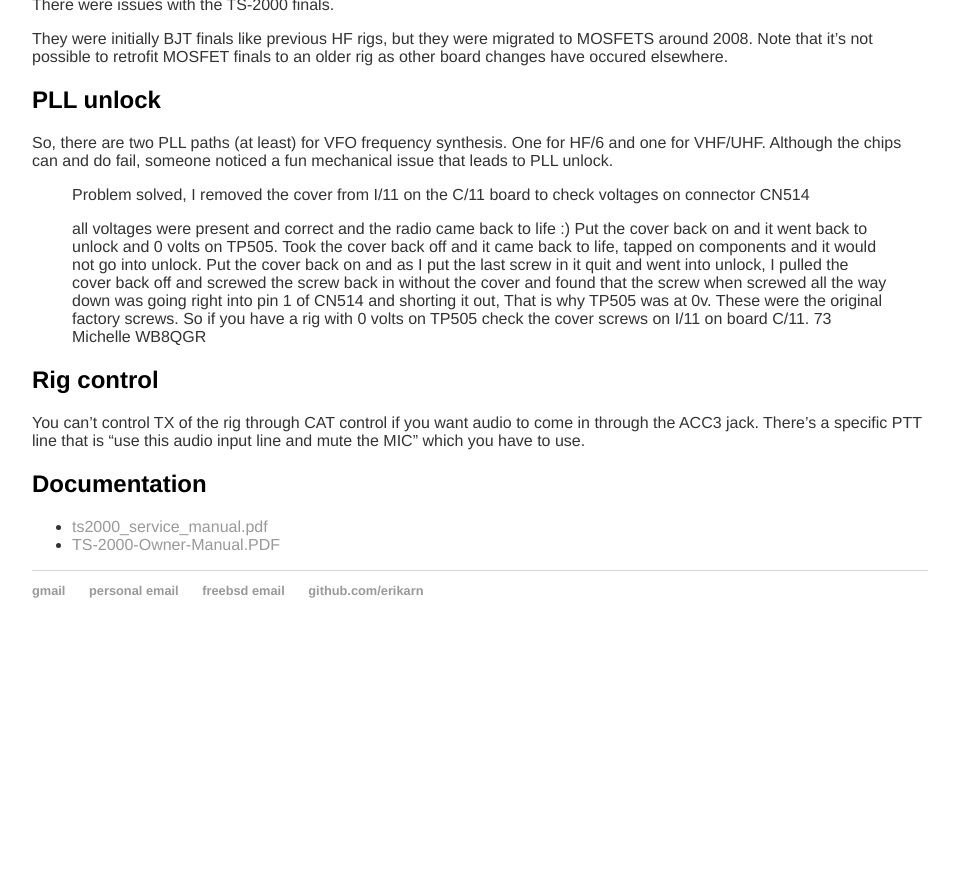
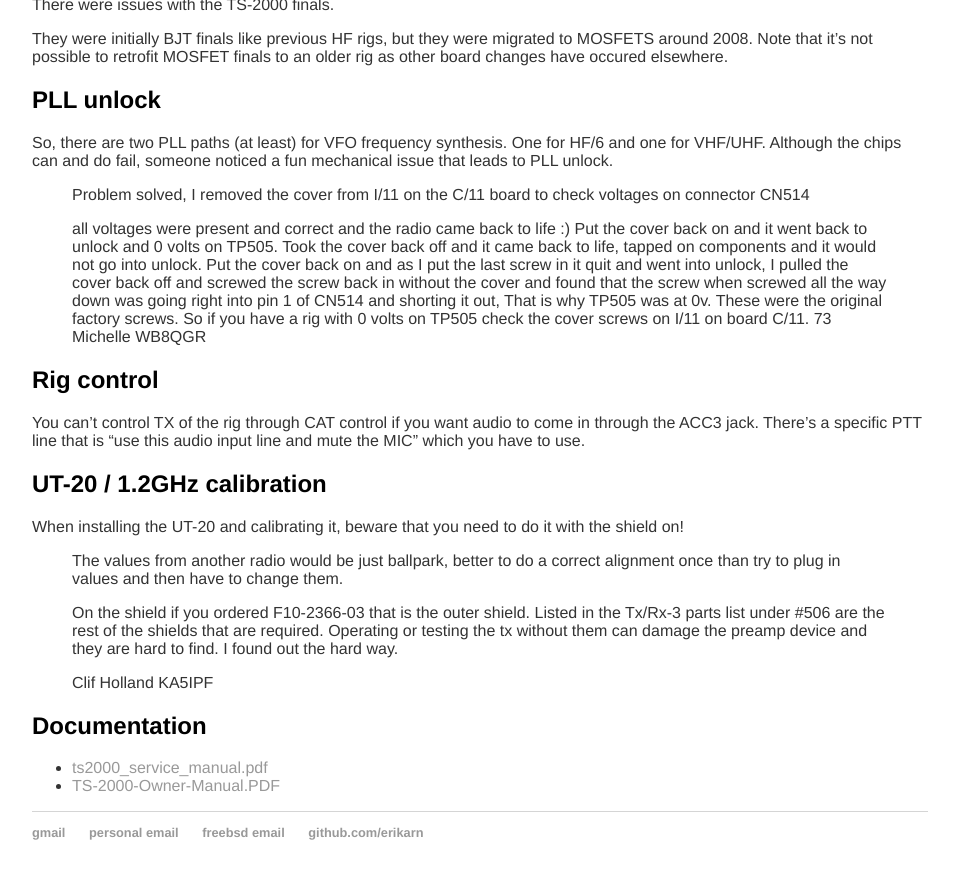
Before and after one commit to erikarn/erikarn.github.io, a Jekyll site: the page built from kenwood/TS-2000/notes.md, in a window 1280 px wide and 900 px high, scrolled down 1674 px. Shown: the top 879 px of the window, without its empty margins (160-1119 px from the left). Built offline with Jekyll 4.4.1, drawn with Linux system fonts in a browser that asks for light colours; before the commit the page ends 2332 px from its top, so only the background shows below that.

Commit message:
More notes

```diff
--- a/kenwood/TS-2000/notes.md
+++ b/kenwood/TS-2000/notes.md
@@ -114,6 +114,21 @@
 in through the ACC3 jack.  There's a specific PTT line that is "use this audio
 input line and mute the MIC" which you have to use.
 
+## UT-20 / 1.2GHz calibration
+
+When installing the UT-20 and calibrating it, beware that you need to do
+it with the shield on!
+
+> The values from another radio would be just ballpark, better to do a
+> correct alignment once than try to plug in values and then have to
+> change them.
+>
+> On the shield if you ordered F10-2366-03 that is the outer shield.
+> Listed in the Tx/Rx-3 parts list under #506 are the rest of the shields
+> that are required. Operating or testing the tx without them can damage
+> the preamp device and they are hard to find. I found out the hard way.
+>
+> Clif Holland KA5IPF
 
 ## Documentation
 
```
